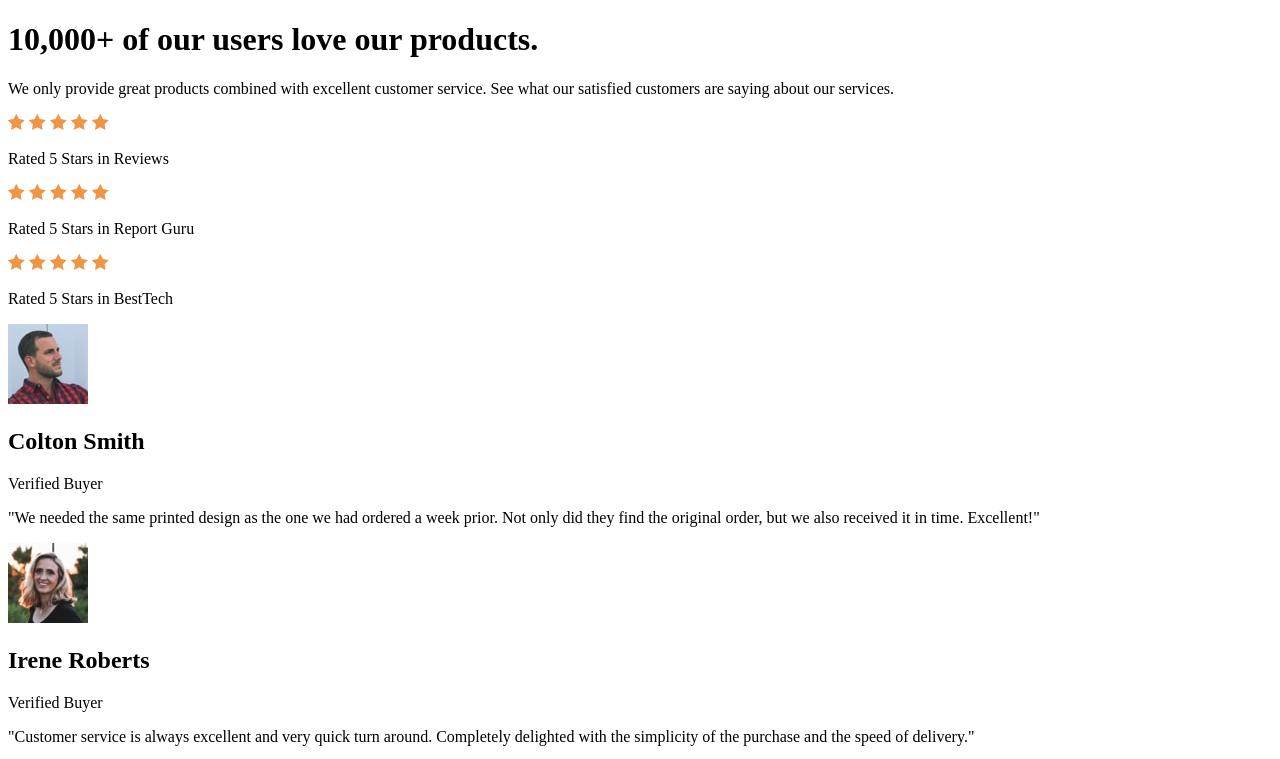
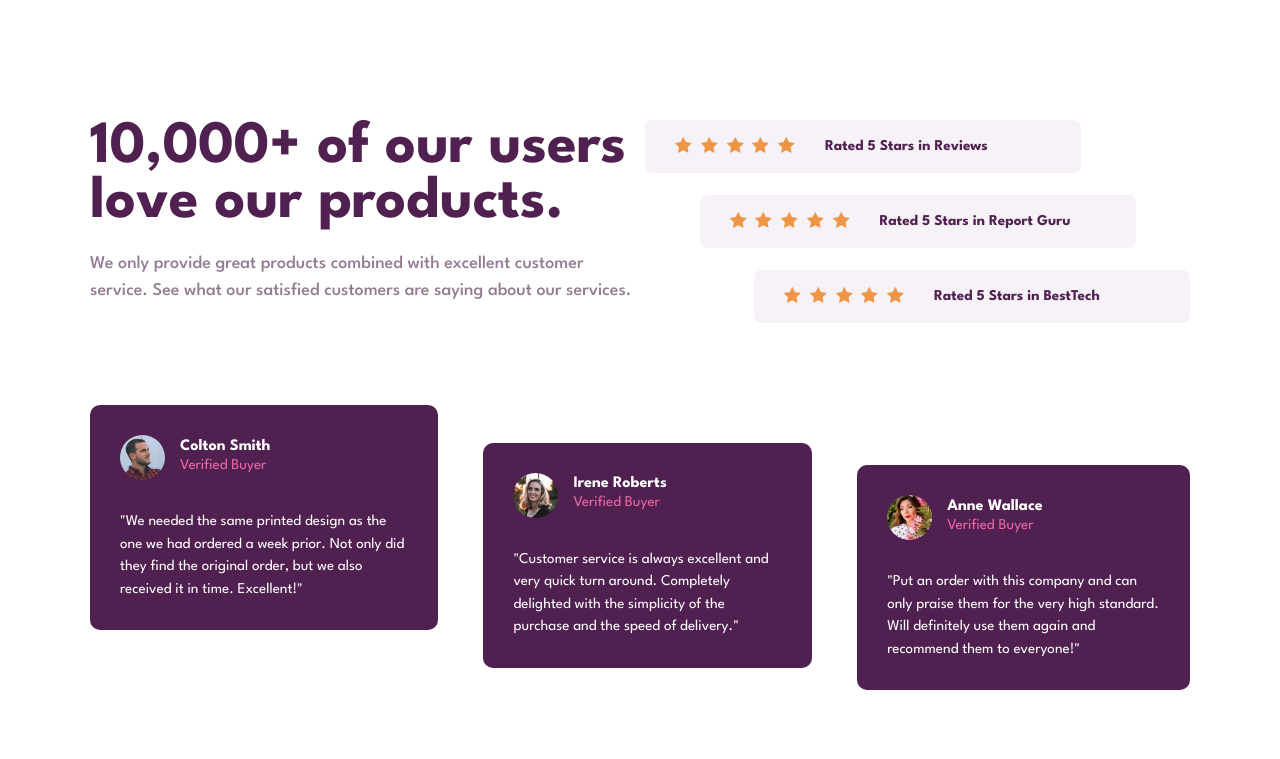
Before and after one commit to WangaiJM/social-proof-section, a plain HTML site: page index.html in a window 1280 px wide. Shown: the top 759 px of the page. Drawn offline with Linux system fonts and the light colour scheme.

Commit message:
desktop styles

```diff
--- a/index.html
+++ b/index.html
@@ -16,6 +16,7 @@
     <link rel="stylesheet" href="styles.css" />
   </head>
   <body>
+    <div class="container">
       <div class="hero">
         <div class="hero__primary">
           <h1 class="hero__title">10,000+ of our users love our products.</h1>
@@ -36,7 +37,7 @@
             </div>
             <p class="hero__rating-description">Rated 5 Stars in Reviews</p>
           </div>
-        <div>
+          <div class="hero__rating-card">
             <div class="hero__stars">
               <img src="./images/icon-star.svg" alt="Star" />
               <img src="./images/icon-star.svg" alt="Star" />
@@ -46,7 +47,7 @@
             </div>
             <p class="hero__rating-description">Rated 5 Stars in Report Guru</p>
           </div>
-        <div>
+          <div class="hero__rating-card">
             <div class="hero__stars">
               <img src="./images/icon-star.svg" alt="Star" />
               <img src="./images/icon-star.svg" alt="Star" />
@@ -62,8 +63,12 @@
       <main class="main">
         <section class="testimonials">
           <div class="testimonial__card">
-          <div class="textimonial__card-header">
-            <img src="./images/image-colton.jpg" alt="colton" />
+            <div class="testimonial__card-header">
+              <img
+                src="./images/image-colton.jpg"
+                alt="colton"
+                class="testimonial__image"
+              />
               <div class="testimonial__card-owner">
                 <h2 class="testimonial__card-title">Colton Smith</h2>
                 <p class="testimonial__card-description">Verified Buyer</p>
@@ -72,14 +77,18 @@
             <div class="testimonial__card-body">
               <p class="testimonial__card--body-desription">
                 "We needed the same printed design as the one we had ordered a
-              week prior. Not only did they find the original order, but we also
-              received it in time. Excellent!"
+                week prior. Not only did they find the original order, but we
+                also received it in time. Excellent!"
               </p>
             </div>
           </div>
           <div class="testimonial__card">
-          <div class="textimonial__card-header">
-            <img src="./images/image-irene.jpg" alt="colton" />
+            <div class="testimonial__card-header">
+              <img
+                src="./images/image-irene.jpg"
+                alt="colton"
+                class="testimonial__image"
+              />
               <div class="testimonial__card-owner">
                 <h2 class="testimonial__card-title">Irene Roberts</h2>
                 <p class="testimonial__card-description">Verified Buyer</p>
@@ -87,15 +96,19 @@
             </div>
             <div class="testimonial__card-body">
               <p class="testimonial__card--body-desription">
-              "Customer service is always excellent and very quick turn around.
-              Completely delighted with the simplicity of the purchase and the
-              speed of delivery."
+                "Customer service is always excellent and very quick turn
+                around. Completely delighted with the simplicity of the purchase
+                and the speed of delivery."
               </p>
             </div>
           </div>
           <div class="testimonial__card">
-          <div class="textimonial__card-header">
-            <img src="./images/image-anne.jpg" alt="colton" />
+            <div class="testimonial__card-header">
+              <img
+                src="./images/image-anne.jpg"
+                alt="colton"
+                class="testimonial__image"
+              />
               <div class="testimonial__card-owner">
                 <h2 class="testimonial__card-title">Anne Wallace</h2>
                 <p class="testimonial__card-description">Verified Buyer</p>
@@ -111,5 +124,6 @@
           </div>
         </section>
       </main>
+    </div>
   </body>
 </html>
--- a/styles.css
+++ b/styles.css
@@ -0,0 +1,123 @@
+@import url("https://fonts.googleapis.com/css2?family=League+Spartan:wght@400;500;700&display=swap");
+*,
+*::after,
+*::before {
+  margin: 0;
+  padding: 0;
+  box-sizing: border-box;
+}
+:root {
+  --color-primary: hsl(300, 43%, 22%);
+  --color-secondary: hsl(333, 80%, 67%);
+
+  --color-primary-variant: hsl(303, 10%, 53%);
+  --color-secondary-variant: hsl(300, 24%, 96%);
+
+  --color-white: hsl(0, 0%, 100%);
+}
+html {
+  font-size: 62.5%;
+}
+body {
+  font-size: 1.5rem;
+  font-family: "League Spartan", sans-serif;
+}
+p {
+  line-height: 1.5;
+}
+img {
+  max-width: 100%;
+}
+.container {
+  max-width: 1100px;
+  margin: 4em auto;
+}
+.hero {
+  display: flex;
+  justify-content: space-between;
+  padding: 6rem 0;
+}
+.hero__primary {
+  width: 50%;
+}
+.hero__title {
+  color: var(--color-primary);
+  font-size: 4em;
+  font-weight: 700;
+  margin-bottom: 2rem;
+}
+.hero__description {
+  color: var(--color-primary-variant);
+  font-weight: 500;
+  font-size: 1.8rem;
+}
+.hero__secondary {
+  margin-left: 1rem;
+  width: 50%;
+  display: flex;
+  flex-direction: column;
+}
+.hero__rating-card {
+  background-color: var(--color-secondary-variant);
+  padding: 1em 2em;
+  margin-bottom: 1.5em;
+  width: 80%;
+  display: flex;
+  align-items: center;
+  border-radius: 0.5em;
+}
+.hero__rating-card:nth-child(2) {
+  margin: 0 auto 1.5em auto;
+}
+.hero__rating-card:nth-child(3) {
+  margin-left: auto;
+}
+.hero__stars img + img {
+  margin-left: 0.5rem;
+}
+.hero__rating-description {
+  margin-left: 2em;
+  font-weight: 700;
+  color: var(--color-primary);
+}
+.testimonials {
+  display: flex;
+}
+.testimonials .testimonial__card + .testimonial__card {
+  margin-left: 3em;
+}
+.testimonial__card {
+  background-color: var(--color-primary);
+  border-radius: 1rem;
+  color: var(--color-white);
+  padding: 3rem;
+}
+.testimonial__card:nth-child(1) {
+  align-self: flex-start;
+}
+.testimonial__card:nth-child(2) {
+  margin-top: 1em;
+  align-self: center;
+}
+.testimonial__card:nth-child(3) {
+  margin-top: 4em;
+  align-self: flex-end;
+}
+.testimonial__card-header {
+  display: flex;
+  align-items: center;
+  margin-bottom: 2em;
+}
+.testimonial__image {
+  display: inline;
+  border-radius: 50%;
+  width: 3em;
+  margin-right: 1em;
+}
+.testimonial__card-title {
+  font-size: 1.6rem;
+  font-weight: 700;
+}
+.testimonial__card-description {
+  color: var(--color-secondary);
+}
```
Lines whose indentation alone changed are shown as unchanged.
